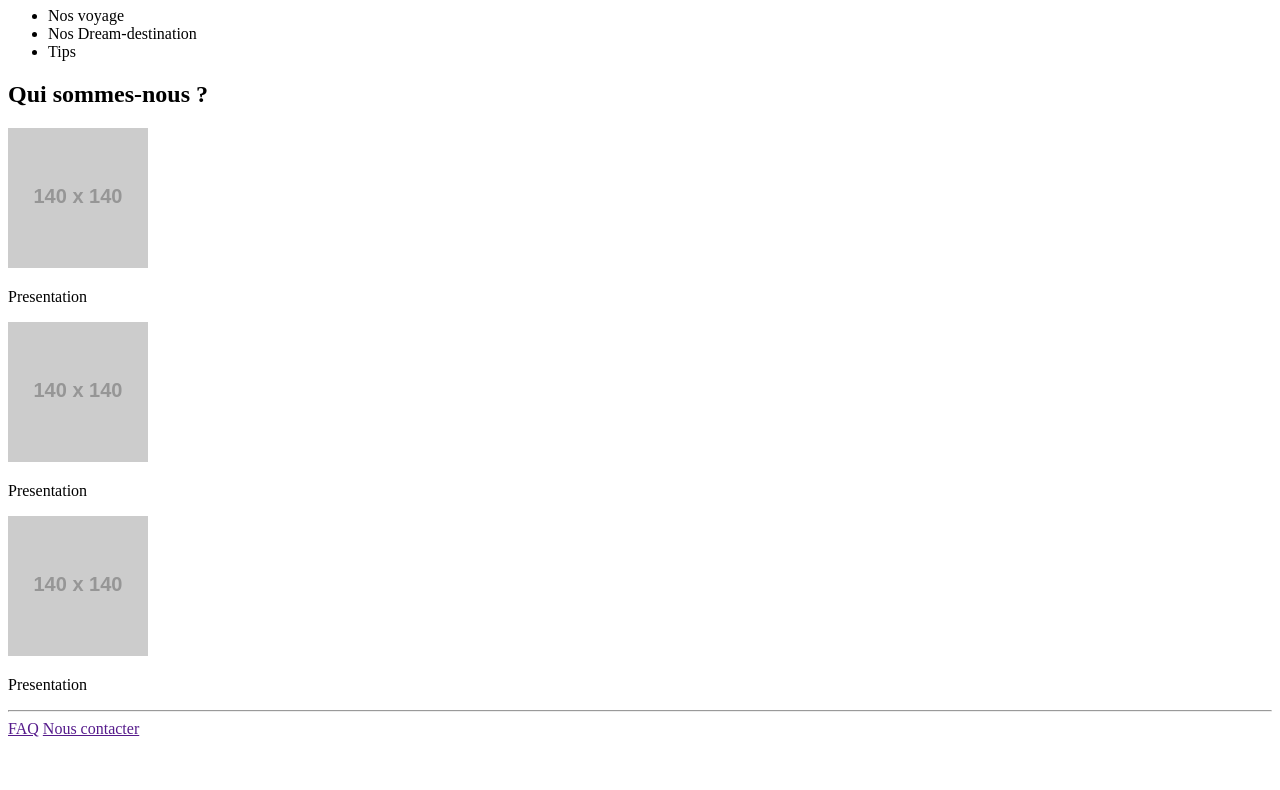
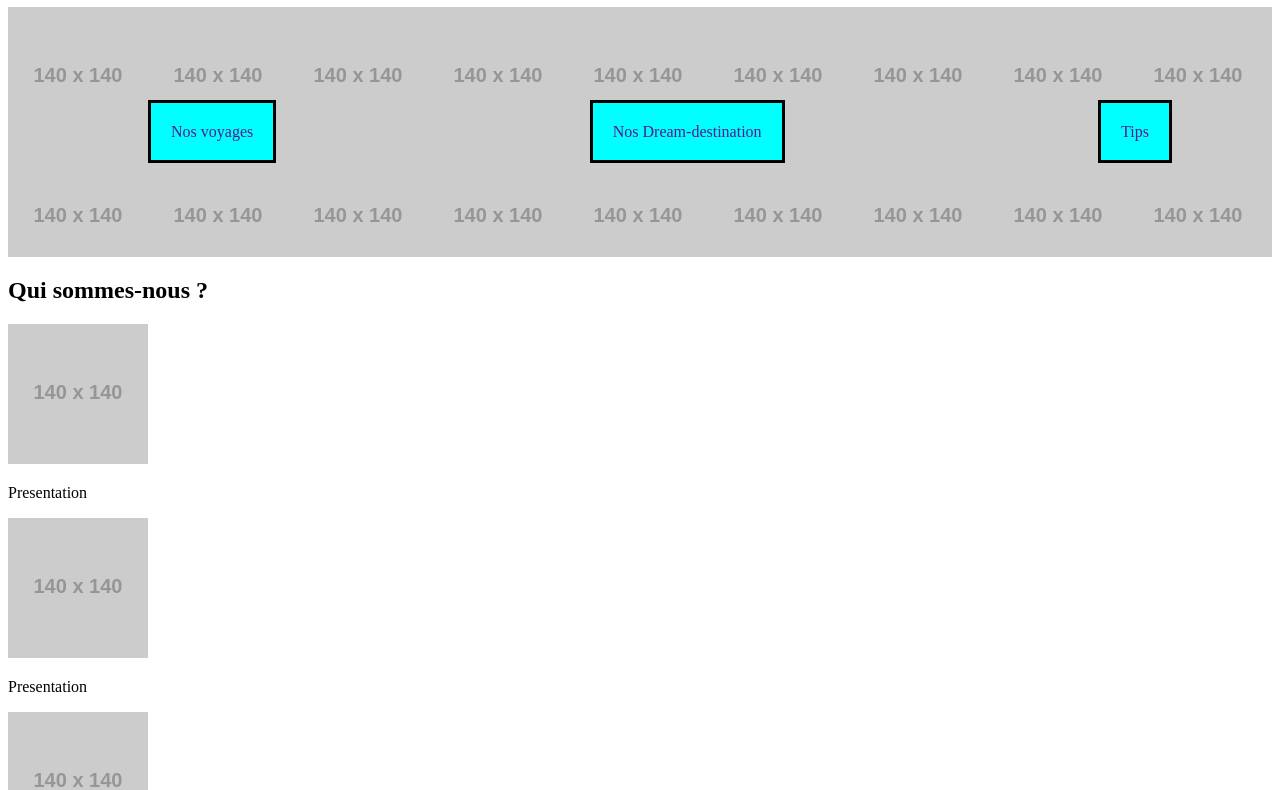
Before and after one commit to Flo-droid/ProjectOne, a plain HTML site: page homepage.html in a window 1280 px wide. Shown: the part 73-863 px from the top of the page. Before the commit the page ends 819 px from the top, so only its background shows below. Drawn offline with Linux system fonts and the light colour scheme; placeholder pictures from the web are drawn by us.

Commit message:
MAJ des fichiers

```diff
--- a/homepage.html
+++ b/homepage.html
@@ -15,9 +15,9 @@
         <header>
             <nav>
                 <ul>
-                    <li>Nos voyage</li>
-                    <li>Nos Dream-destination</li>
-                    <li>Tips</li>
+                    <li><a href="">Nos voyages</a></li>
+                    <li><a href="">Nos Dream-destination</a></li>
+                    <li><a href="">Tips</a></li>
                 </ul>
             </nav>
         </header>
--- a/stylehome.css
+++ b/stylehome.css
@@ -0,0 +1,26 @@
+html{
+    box-sizing: border-box;
+}
+
+h1{
+    text-align: center;
+}
+
+header{
+    background-image: url("https://via.placeholder.com/140");
+    padding: 100px;
+}
+
+ul{
+    list-style-type: none;
+    display:flex;
+    justify-content: space-between;
+}
+
+nav ul li a{
+    text-decoration: none;
+    padding: 20px;
+    border: solid black 3px;
+    background-color: aqua;
+    height: 80px;
+}
```
Also changed, not shown: nous_contacter.html (+1 -1 lines).
